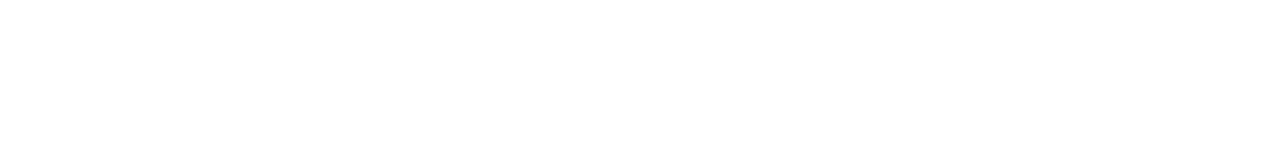
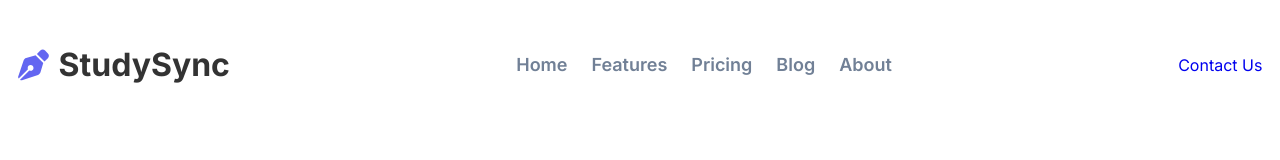
Before and after one commit to Janakkhokhar/Sw_StudySync, a plain HTML site: page index.html in a window 1280 px wide. Drawn offline with Linux system fonts and the light colour scheme.

Commit message:
some header

```diff
--- /dev/null
+++ b/css/style.css
@@ -0,0 +1,70 @@
+@import url('https://fonts.googleapis.com/css2?family=Inter:wght@100;200;400;500;600;700&display=swap');
+
+
+:root{
+    --primary-color:#6366F1;
+    --accent-color: #3f83f8;
+    --text-color: #333333;
+    --link-color: #2563eb;
+    --background-color: #ffffff;
+    --light-gray: #f0f0f0;
+    --gray: #808080;
+    --dark-gray: #555;
+}
+
+*{
+    margin: 0;
+    padding: 0;
+    box-sizing: border-box;
+}
+body{
+    font-family: 'Inter', sans-serif;
+    height: 100vh;
+    text-align: center;
+    background-color: var(--background-color);
+    padding: 0.1rem;
+}
+a{
+    text-decoration: none;
+}
+
+
+
+
+.header-content{
+    max-width: 1280px;
+    display: flex;
+    margin: 0 auto;
+    justify-content: space-between;
+    align-items: center;
+    padding: 1rem;
+}
+.logo{
+    display: flex;
+    align-items: center;
+    font-size: 2rem;
+    font-weight: bold;
+    color: var(--text-color);
+    gap: 0.625rem;
+}
+.logo-icon{
+    width: 1.938rem;
+    height: 5.875rem;
+}
+.logo-text{
+    font-size: 2rem;
+    font-weight: bold;
+}
+.nav{
+    display: flex;
+    gap: 1.5rem;
+}
+.nav-link{
+    color: #718096;
+    font-size: 1.125rem;
+    font-weight: 600;
+    transform: color 0.1s;
+}
+.nav-link:hover{
+    color: var(--link-color);
+}
--- a/index.html
+++ b/index.html
@@ -4,8 +4,33 @@
     <meta charset="UTF-8">
     <meta name="viewport" content="width=device-width, initial-scale=1.0">
     <title>Document</title>
+    <link rel="stylesheet" href="/css/style.css">
 </head>
 <body>
 
+    <!-- header -->
+
+    <div class="header">
+        <header class="header-content">
+
+            <a href="#logo" class="logo">
+                <img src="/images/StudySyn.svg" alt="logoImage" class="logo-icon" />
+                <span class="logo-text">StudySync</span>
+            </a>
+            <nav class="nav">
+                <a href="#home" class="nav-link">Home</a>
+                <a href="#features" class="nav-link">Features</a>
+                <a href="#pricing" class="nav-link">Pricing</a>
+                <a href="#blog" class="nav-link">Blog</a>
+                <a href="#about" class="nav-link">About</a>
+            </nav>
+
+            <a href="#contact" class="contact-button">Contact Us</a>
+
+            <!-- <button type="button" class="menu-button">
+                <img src="/images/Hamburger.svg" alt="menuButton" class="menu-icon" />
+            </button> -->
+
+
 </body>
 </html>
```
Also changed, not shown: images/Hamburger.svg (added), images/StudySyn.svg (added).
